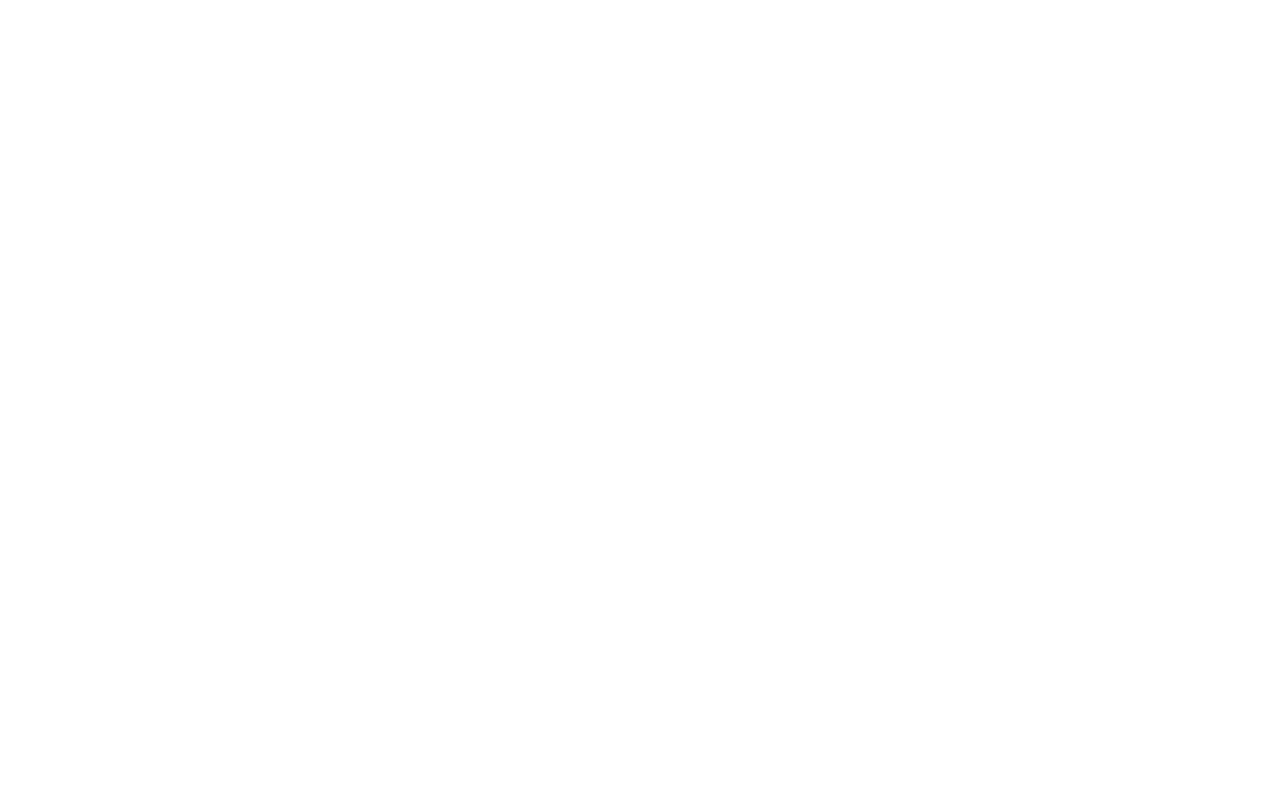
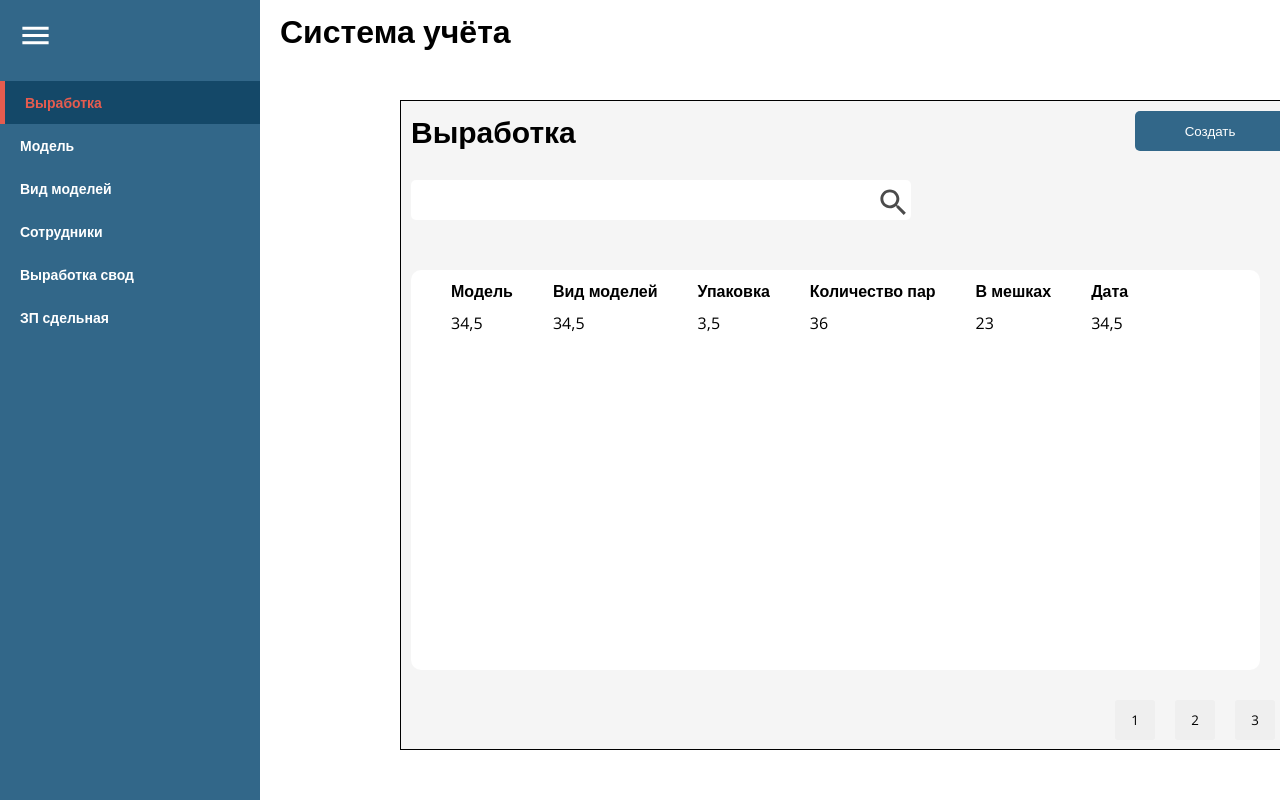
Before and after one commit to nurdinovnursultan/b-style, a React (Create React App) app: page /product in a window 1280 px wide. Before the commit this address had no page. Built offline with nearby package versions, Linux system fonts and the light colour scheme.

Commit message:
ProductPage

```diff
--- a/src/App.js
+++ b/src/App.js
@@ -1,5 +1,6 @@
 import { BrowserRouter, Route, Routes } from "react-router-dom";
 import LoginPage from "./pages/loginpage/LoginPage";
+import ProductPage from "./pages/productpage/ProductPage";
 
 function App() {
   return (
@@ -7,6 +8,7 @@
       <BrowserRouter>
         <Routes>
           <Route path="/" element={<LoginPage />} />
+          <Route path="/product" element={<ProductPage />} />
         </Routes>
       </BrowserRouter>
     </div>
--- a/src/components/sidebar/SideBar.jsx
+++ b/src/components/sidebar/SideBar.jsx
@@ -25,6 +25,7 @@
                     </IconButton>
                 </ThemeProvider>
             </div>
+
             <ul>
                 {
                     sidebar.map((item, index) => <li key={index}
--- a/src/index.css
+++ b/src/index.css
@@ -2,7 +2,7 @@
 @import url('./components/sidebar/SideBar.css');
 @import url('./components/header/Header.css');
 @import url('./pages/loginpage/LoginPage.css');
-
+@import url('./pages/productpage/ProductPage.css');
 * {
   margin: 0;
   padding: 0;
--- /dev/null
+++ b/src/pages/productpage/ProductPage.css
@@ -0,0 +1,74 @@
+.heder {
+  width: 70%;
+  height: 650px;
+  border: solid 1px black;
+  background: #f5f5f5;
+  margin-left: 400px;
+  margin-top: 100px;
+  position: absolute;
+}
+.heder .block1 {
+  padding: 10px;
+  display: flex;
+  justify-content: space-between;
+}
+.heder .block1 .button_block1 {
+  width: 150px;
+  border-radius: 5px;
+  height: 40px;
+  border: none;
+  background-color: #326789;
+  color: white;
+}
+.heder .block1 .input_block1 {
+  width: 500px;
+  height: 40px;
+  margin-top: 28px;
+  border-radius: 5px;
+  border: none;
+}
+.heder .block1 .BiSearch {
+  margin-left: -35px;
+  font-size: 35px;
+  margin-bottom: -15px;
+  opacity: 0.7;
+  position: relative;
+}
+.heder .block2 {
+  width: 95%;
+  height: 400px;
+  background-color: white;
+  margin-left: 10px;
+  border-radius: 10px;
+  margin-top: 40px;
+}
+.heder .block2 table,
+.heder .block2 tr,
+.heder .block2 td {
+  border-spacing: 40px 10px;
+  margin-top: 10px;
+}
+.heder .block2 .block_menu {
+  justify-content: space-around;
+  top: 10px;
+}
+.heder .block3 {
+  display: flex;
+  gap: 20px;
+  justify-content: flex-end;
+  margin-right: 20px;
+  padding-top: 30px;
+}
+.heder .block3 .button3 {
+  width: 40px;
+  height: 40px;
+  border: none;
+  border-radius: 3px;
+}
+.heder .block3 .button3:active {
+  background-color: #326789;
+}
+
+.h1 {
+  font-size: 30px;
+}/*# sourceMappingURL=ProductPage.css.map */
--- /dev/null
+++ b/src/pages/productpage/ProductPage.jsx
@@ -0,0 +1,57 @@
+import React from "react";
+import Header from "../../components/header/Header";
+import SideBar from "../../components/sidebar/SideBar";
+import SearchIcon from '@mui/icons-material/Search';
+
+function ProductPage() {
+  return (
+    <div>
+      <Header />
+      <SideBar />
+      <div className="heder">
+        <div className="block1">
+          <div>
+            <h1 className="h1">Выработка</h1>
+            <input className="input_block1" type="text" />
+            <SearchIcon className="BiSearch" />
+          </div>
+          <button className="button_block1">Создать</button>
+        </div>
+        <div className="block2">
+          <table   className="block_menu">
+            <tr>
+              <th className="th">Модель</th>
+              <th className="th">Вид моделей</th>
+              <th className="th">Упаковка</th>
+              <th className="th">Количество пар</th>
+              <th className="th">В мешках</th>
+              <th className="th">Дата</th>
+            </tr>
+            <tr>
+            <td>34,5</td>
+              <td>34,5</td>
+              <td>3,5</td>
+              <td>36</td>
+              <td>23</td>
+              <td>34,5</td>
+            </tr>
+          </table>
+
+        </div>
+        <div className="block3">
+          <button className="button3">
+          1
+          </button>
+          <button className="button3">
+          2
+          </button>
+          <button className="button3">
+          3
+          </button>
+        </div>
+      </div>
+    </div>
+  );
+}
+
+export default ProductPage;
--- /dev/null
+++ b/src/pages/productpage/ProductPage.scss
@@ -0,0 +1,78 @@
+.heder {
+  width: 70%;
+  height: 650px;
+  border: solid 1px black;
+  background: #f5f5f5;
+  margin-left: 400px;
+  margin-top: 100px;
+  position: absolute;
+
+  .block1 {
+    padding: 10px;
+    display: flex;
+    justify-content: space-between;
+
+    .button_block1 {
+      width: 150px;
+      border-radius: 5px;
+      height: 40px;
+      border: none;
+      background-color: #326789;
+      color: white;
+    }
+
+    .input_block1 {
+      width: 500px;
+      height: 40px;
+      margin-top: 28px;
+      border-radius: 5px;
+      border: none;
+    }
+
+    .BiSearch {
+      margin-left: -35px;
+      font-size: 35px;
+      margin-bottom: -15px;
+      opacity: 0.7;
+      position: relative;
+    }
+  }
+  .block2 {
+    width: 95%;
+    height: 400px;
+    background-color: white;
+    margin-left: 10px;
+    border-radius: 10px;
+    margin-top: 40px;
+    table,
+    tr,
+    td {
+      border-spacing: 40px 10px;
+      margin-top: 10px;
+    }
+    .block_menu {
+      justify-content: space-around;
+      top: 10px;
+    }
+  }
+  .block3 {
+    display: flex;
+    gap: 20px;
+    justify-content: flex-end;
+   margin-right: 20px;
+   padding-top: 30px;
+    .button3 {
+      width: 40px;
+      height: 40px;
+      border: none;
+    border-radius: 3px;
+    &:active{
+background-color: #326789;
+    }
+    }
+  }
+}
+
+.h1 {
+  font-size: 30px;
+}
```
Also changed, not shown: src/index.js (+5 -5 lines), 2 other files (tests, documents, lock files or other folders).
